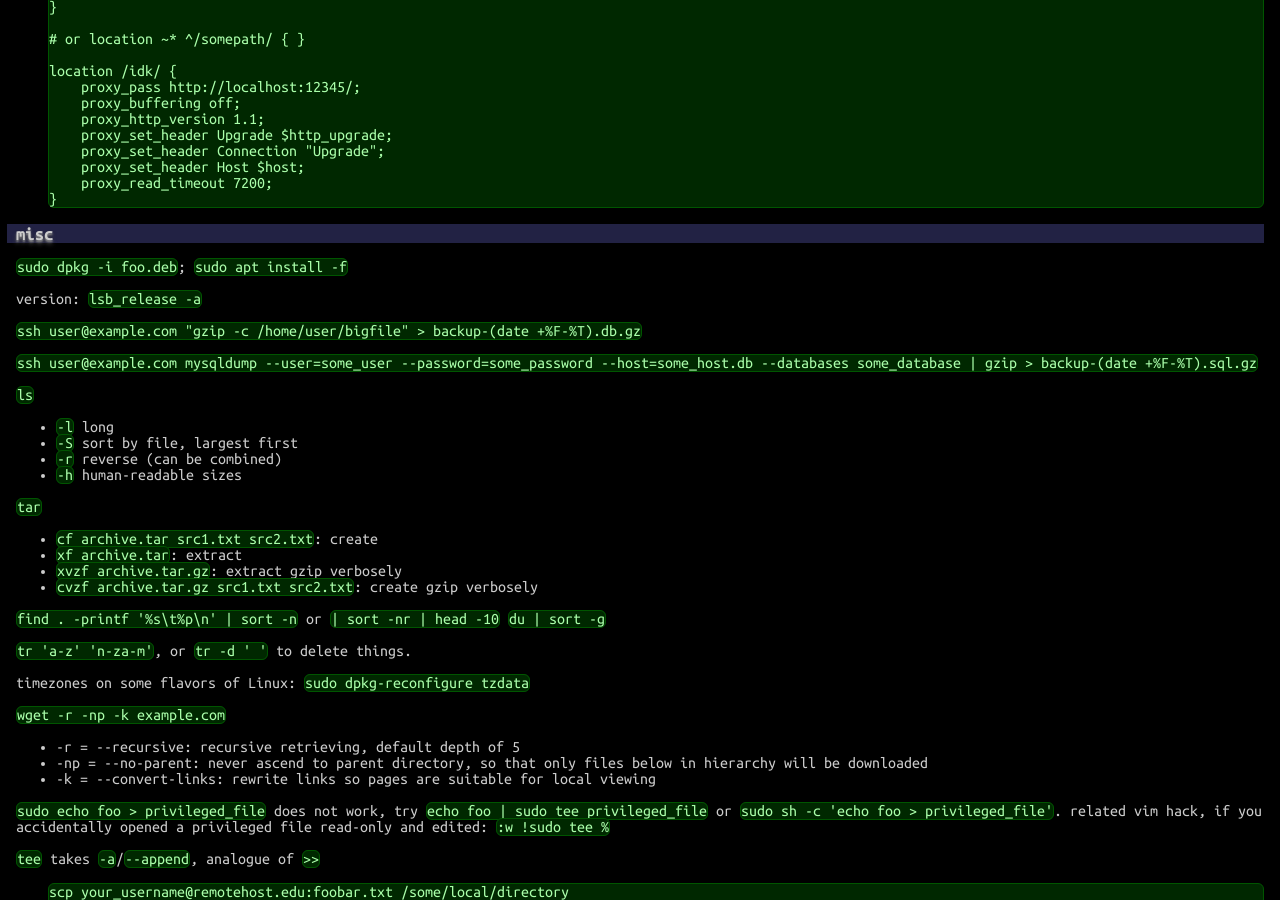
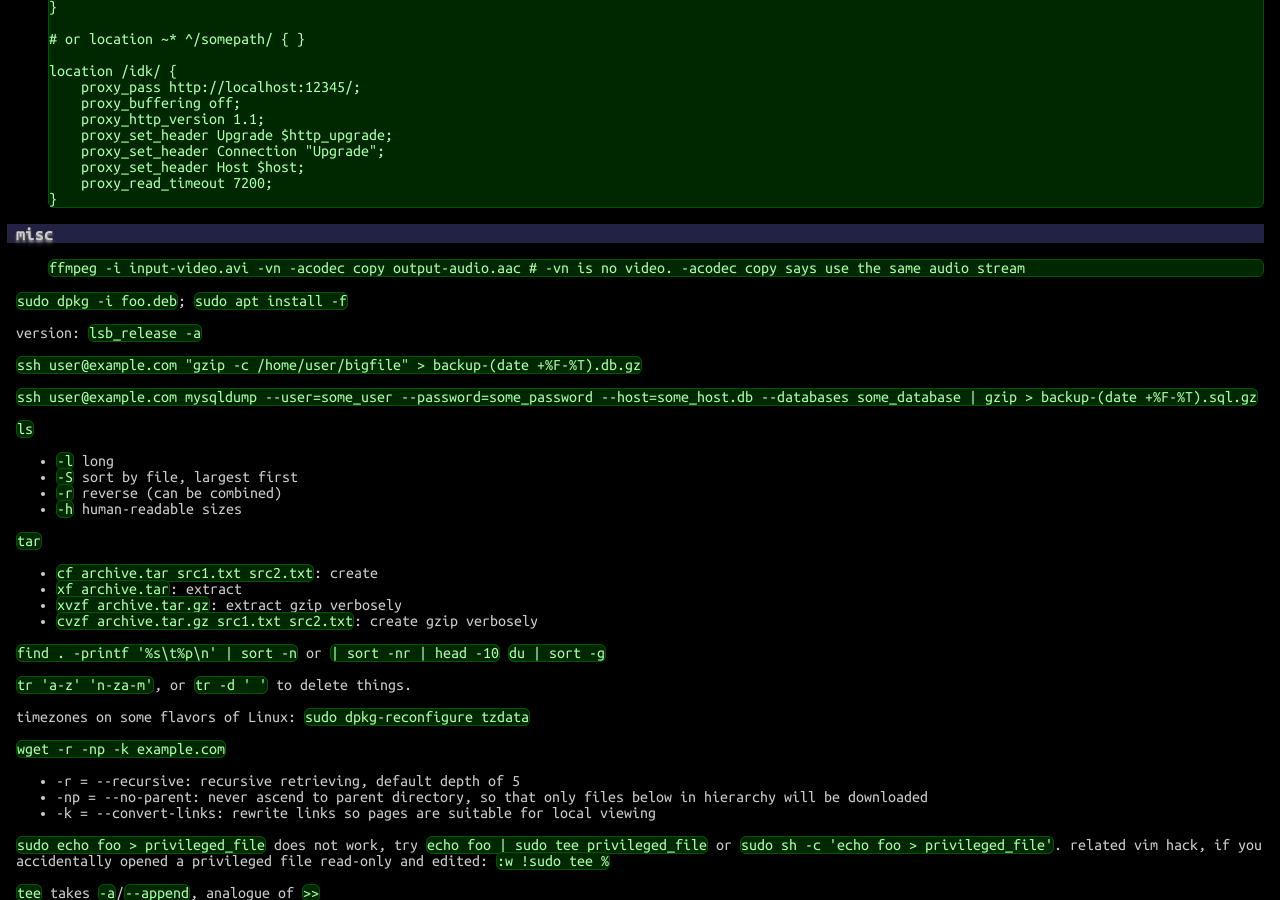
Before and after one commit to betaveros/cs, a Jekyll site: the page built from index.html, in a window 1280 px wide and 900 px high, scrolled down 37256 px. Built offline with Jekyll 4.4.1, drawn with Linux system fonts in a browser that asks for light colours.

Commit message:
an ffmpeg invocation

```diff
--- a/_includes/shell.html
+++ b/_includes/shell.html
@@ -23,6 +23,10 @@ location /idk/ {
 </pre>
 
 <h3>misc</h3>
+
+<pre>ffmpeg -i input-video.avi -vn -acodec copy output-audio.aac # -vn is no video. -acodec copy says use the same audio stream
+</pre>
+
 
 <p><code>sudo dpkg -i foo.deb</code>; <code>sudo apt install -f</code></p>
 
```
